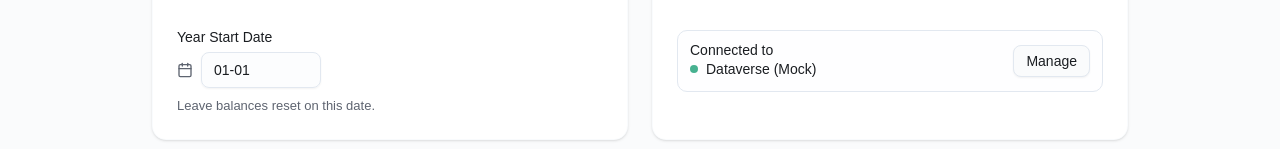
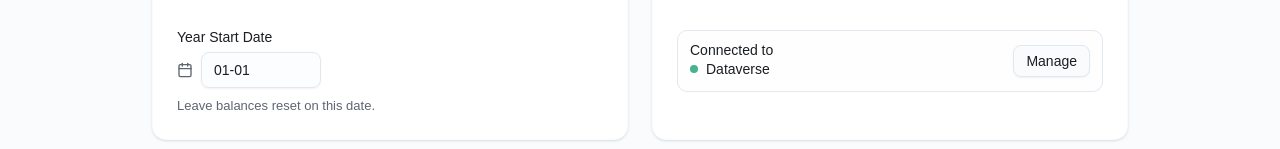
Before and after one commit to armanaxf/leave-management-app, a React (Vite) app: page /admin in a window 1280 px wide. Shown: the part 619-768 px from the top of the page. Built offline with nearby package versions, Linux system fonts and the light colour scheme; what @microsoft/power-apps would draw is missing.

Commit message:
fix: Update settings data source label to remove (Mock)

```diff
--- a/src/pages/admin/Settings.tsx
+++ b/src/pages/admin/Settings.tsx
@@ -225,7 +225,7 @@ export default function AdminSettings() {
                                             <Label>Connected to</Label>
                                             <div className="font-medium text-sm flex items-center gap-2">
                                                 <div className="h-2 w-2 rounded-full bg-success animate-pulse" />
-                                                Dataverse (Mock)
+                                                Dataverse
                                             </div>
                                         </div>
                                         <Button variant="outline" size="sm">Manage</Button>
```
